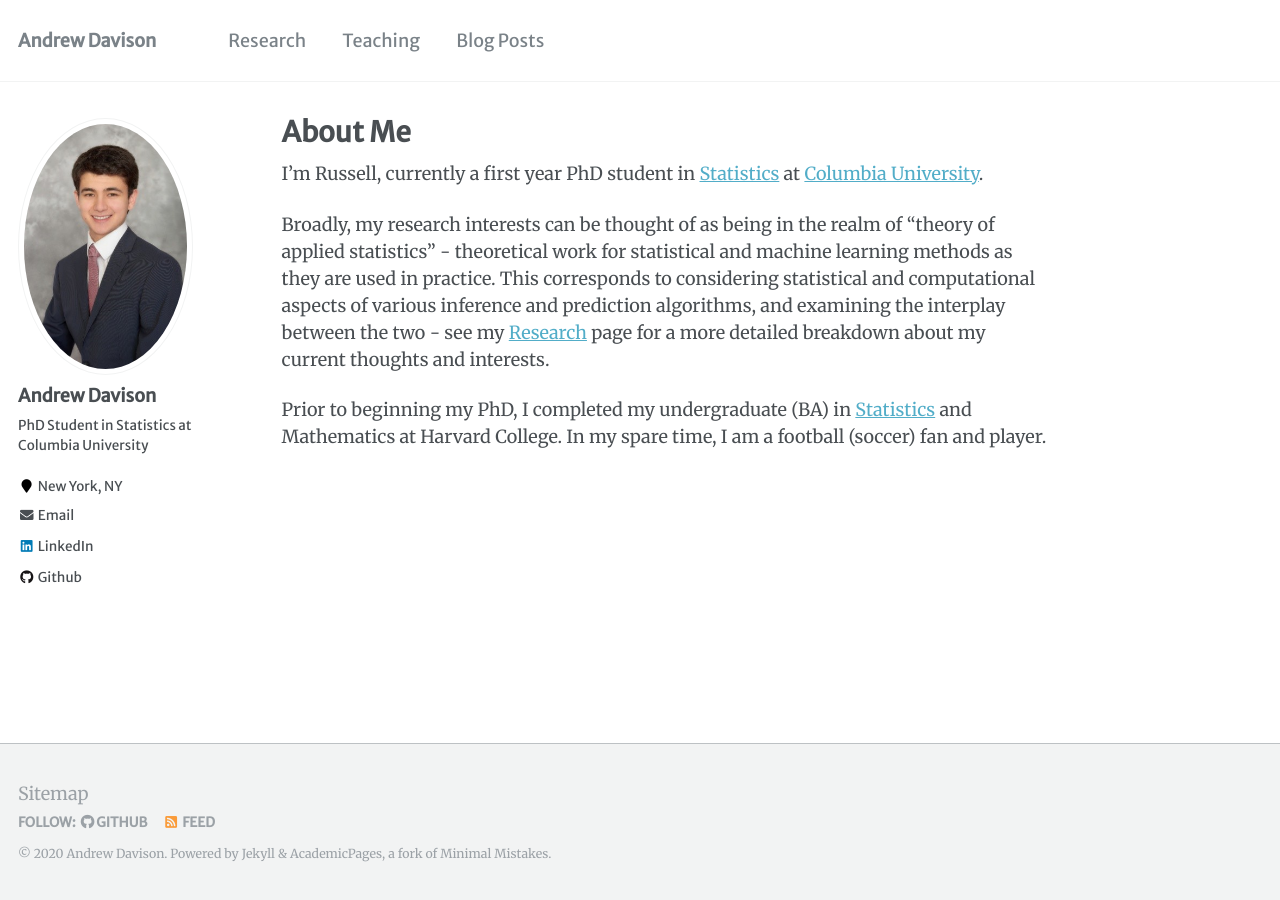
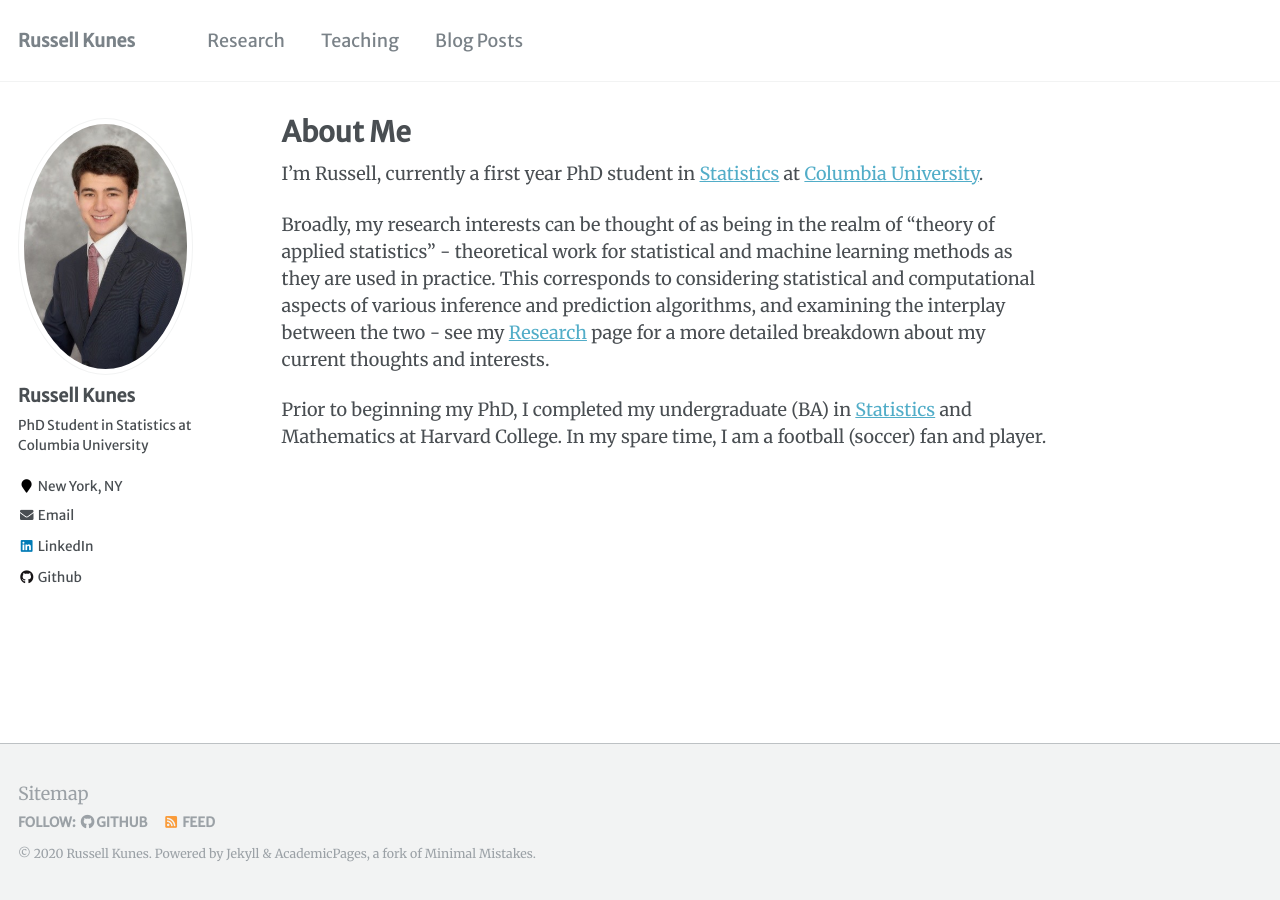
Before and after one commit to russellkune/russellkune.github.io, a Jekyll site: the page built from _pages/about.md, in a window 1280 px wide. Built offline with Jekyll 4.4.1, drawn with Linux system fonts in a browser that asks for light colours.

Commit message:
changed config

```diff
--- a/_config.yml
+++ b/_config.yml
@@ -8,13 +8,13 @@
 # Site Settings
 logo                     : "site-logo-88x88.png"
 locale                   : "en-US"
-title                    : "Andrew Davison"
+title                    : "Russell Kunes"
 title_separator          : "-"
-name                     : &name "Andrew Davison"
+name                     : &name "Russell Kunes"
 description              : &description ""
-url                      : https://aday651.github.io # the base hostname & protocol for your site e.g. "https://mmistakes.github.io"
+url                      : https://russellkune.github.io # the base hostname & protocol for your site e.g. "https://mmistakes.github.io"
 baseurl                  : "" # the subpath of your site, e.g. "/blog"
-repository               : "aday651/aday651.github.io"
+repository               : "russellkune/russellkune.github.io"
 teaser                   :  # filename of teaser fallback teaser image placed in /images/, .e.g. "500x300.png"
 breadcrumbs              : false # true, false (default)
 words_per_minute         : 140
@@ -81,7 +81,7 @@ analytics:
 
 # Site Author
 author:
-  name             : "Andrew Davison"
+  name             : "Russell Kunes"
   avatar           : "profile.png"
   avatar_mouse     : "profile_mouse.png"
   bio              : "PhD Student in Statistics at Columbia University"
@@ -89,7 +89,7 @@ author:
   employer         :
   pubmed           :
   googlescholar    :
-  email            : "ad3395-at-columbia-dot-edu"
+  email            : "rk3064-at-columbia-dot-edu"
   researchgate     :  # example: "https://www.researchgate.net/profile/yourprofile"
   uri              :
   bitbucket        :
@@ -98,13 +98,13 @@ author:
   flickr           :
   facebook         :
   foursquare       :
-  github           : "aday651"
+  github           : "russellkune"
   google_plus      :
   keybase          :
   instagram        :
   impactstory      : #"https://profiles.impactstory.org/u/xxxx-xxxx-xxxx-xxxx"
   lastfm           :
-  linkedin         : "https://www.linkedin.com/in/andrewdavison94/"
+  linkedin         : "https://www.linkedin.com/in/russell-kunes-1801307a/"
   orcid            :
   pinterest        :
   soundcloud       :
```
Also changed, not shown: 6 other files.
